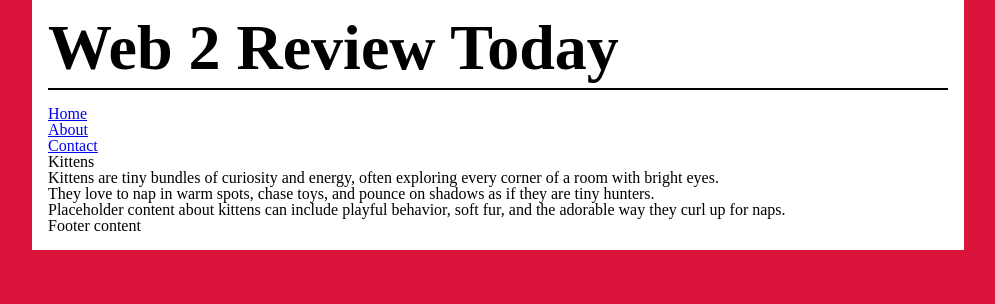
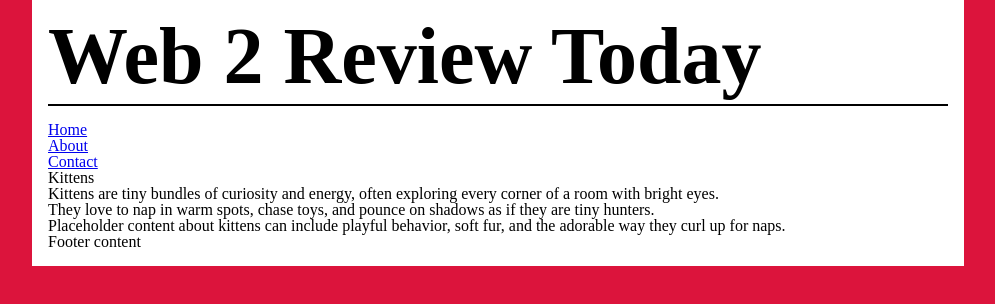
Before and after one commit to ac-jarvisa/f26web2week1, a plain HTML site: page index.html in a window 1280 px wide. Shown: the whole page, without its empty margins (142-1137 px from the left). Drawn offline with Linux system fonts and the light colour scheme.

Commit message:
media queries

```diff
--- a/styles/styles.css
+++ b/styles/styles.css
@@ -94,3 +94,11 @@ h1{
         font-size:4em;
     }
 }
+
+/*AI prompt to build the media query:
+add a media query at the bottom which styles the h1 to 5em over 1200px */
+@media screen and (min-width:1200px){
+    h1 {
+        font-size: 5em;
+    }
+}
```
